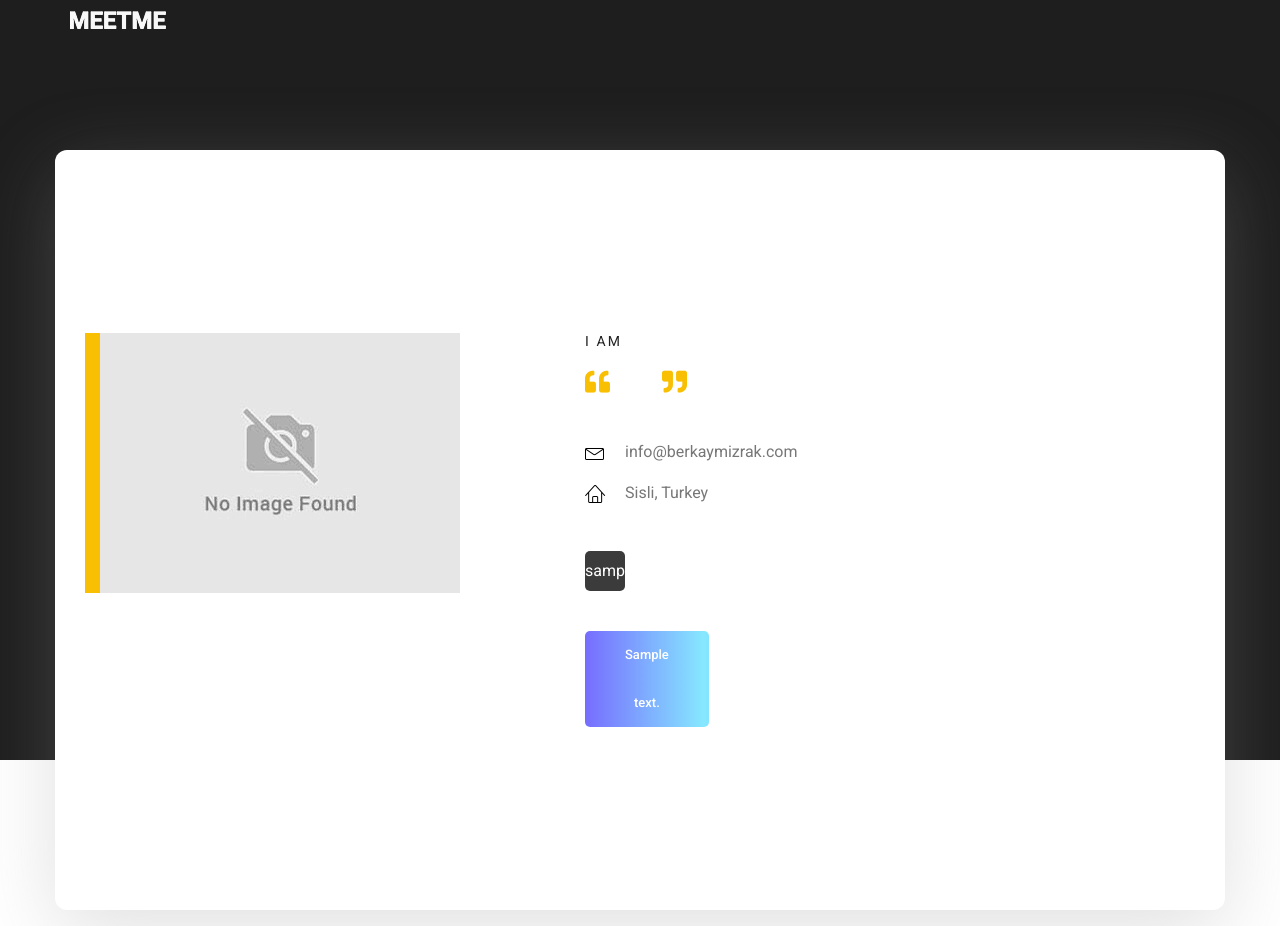
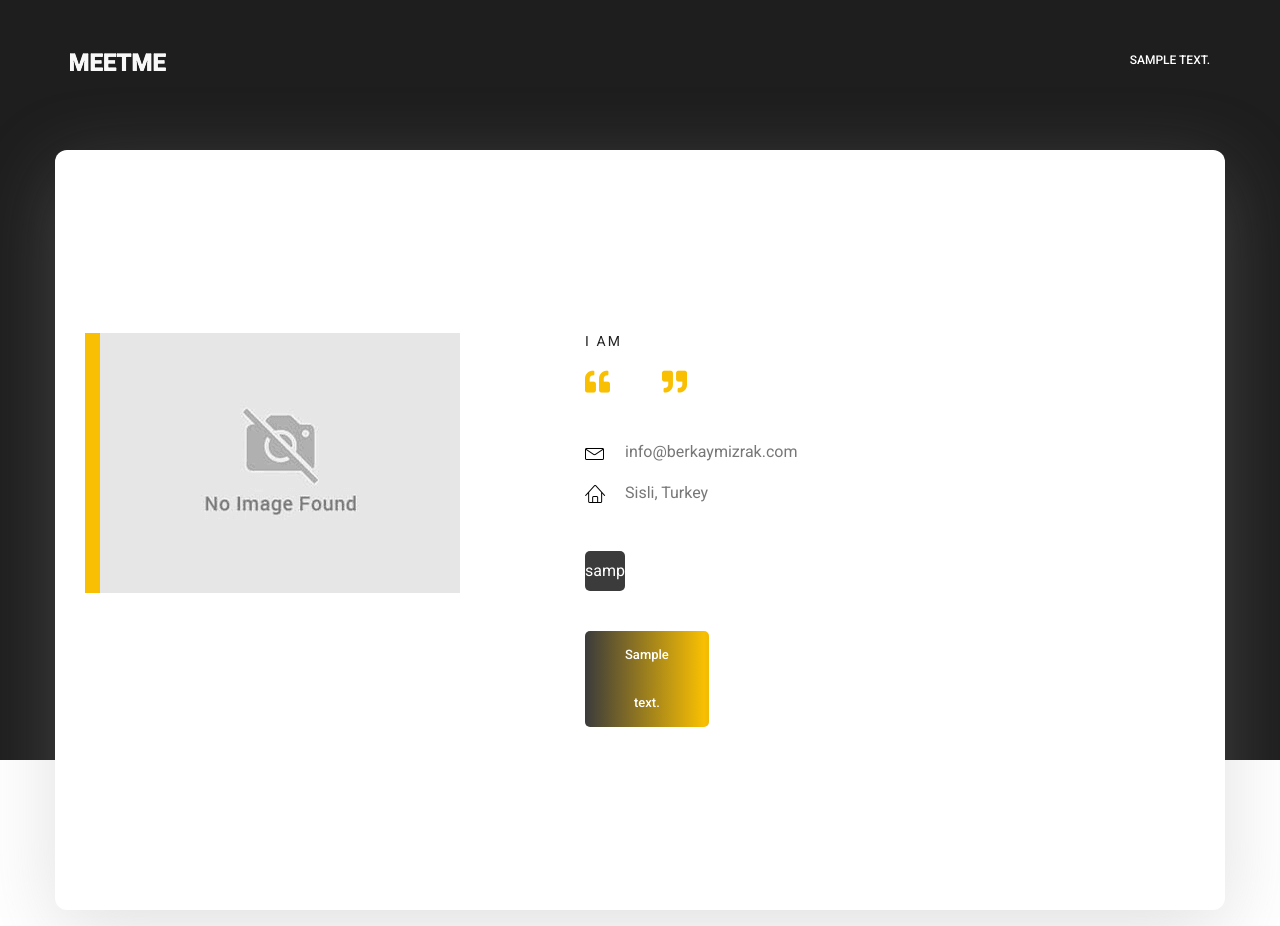
Before and after one commit to berkaymizrak/Resume-Django-Web-App, a Django app: page / in a window 1280 px wide. Shown: the top 926 px of the page. Run offline with Django 3.2, Linux system fonts and the light colour scheme; tables that the repository leaves empty hold one stand-in row (values such as "Sample post"); parts of the project's set-up code (start-up, migrations or seed data) failed here and were passed over; some libraries are stand-ins or nearby versions.

Commit message:
documents are added to menu, button colors changed

```diff
--- a/static/template/css/style.css
+++ b/static/template/css/style.css
@@ -2393,7 +2393,8 @@
 ============================================================================================ */
 .main_btn {
   display: inline-block;
-  background-image: linear-gradient(to right, #766dff 0%, #86e8ff 48%, #766dff 100%);
+  background-image: linear-gradient(to right, #3b3b3b 0%, #f8bf02 48%, #3b3b3b 100%)
+;
   background-size: 200% auto;
   padding: 0px 40px;
   color: #fff;
--- a/static/template/scss/_button.scss
+++ b/static/template/scss/_button.scss
@@ -2,7 +2,8 @@
 ============================================================================================ */
 .main_btn{
 	display: inline-block;
-	background-image: linear-gradient(to right, #766dff 0%, #86e8ff 48%, #766dff 100%);
+	background-image: linear-gradient(to right, #3b3b3b 0%, #f8bf02 48%, #3b3b3b 100%)
+;
     background-size: 200% auto;
 	padding: 0px 40px;
 	color: #fff;
--- a/templates/layout.html
+++ b/templates/layout.html
@@ -66,8 +66,9 @@
             <nav class="navbar navbar-expand-lg navbar-light">
                 <div class="container box_1620">
                     <!-- Brand and toggle get grouped for better mobile display -->
-                    <a class="navbar-brand logo_h" href="{% url 'index' %}"><img src="{% static 'template/img/logo.png' %}"
-                                                                          alt=""></a>
+                    <a class="navbar-brand logo_h" href="{% url 'index' %}"><img
+                            src="{% static 'template/img/logo.png' %}"
+                            alt=""></a>
                     <button class="navbar-toggler" type="button" data-toggle="collapse"
                             data-target="#navbarSupportedContent" aria-controls="navbarSupportedContent"
                             aria-expanded="false" aria-label="Toggle navigation">
@@ -76,12 +77,23 @@
                         <span class="icon-bar"></span>
                     </button>
                     <!-- Collect the nav links, forms, and other content for toggling -->
-                    {#                <div class="collapse navbar-collapse offset" id="navbarSupportedContent">#}
-                    {#                    <ul class="nav navbar-nav menu_nav ml-auto">#}
-                    {#                        <li class="nav-item"><a class="nav-link" href="#skill">Skills</a></li>#}
-                    {#                        <li class="nav-item"><a class="nav-link" href="#contact_area">Contact</a></li>#}
-                    {#                    </ul>#}
-                    {#                </div>#}
+                    <div class="collapse navbar-collapse offset" id="navbarSupportedContent">
+                        <ul class="nav navbar-nav menu_nav ml-auto">
+                            {% for document in documents %}
+                                <li class="nav-item">
+                                    <a class="nav-link"
+                                       href="{{ document.file.url }}"
+                                       target="_blank">
+                                        {{ document.button_text|get_object_value_or_none }}
+                                    </a>
+                                </li>
+                            {% endfor %}
+                            {#                            <li class="nav-item"><a class="nav-link" href="#skill">Download My CV -TR</a></li>#}
+                            {#                            <li class="nav-item"><a class="nav-link" href="#skill">Download My CV -EN</a></li>#}
+                            {#                                            <li class="nav-item"><a class="nav-link" href="#skill">Skills</a></li>#}
+                            {#                                            <li class="nav-item"><a class="nav-link" href="#contact_area">Contact</a></li>#}
+                        </ul>
+                    </div>
                 </div>
             </nav>
         </div>
```
